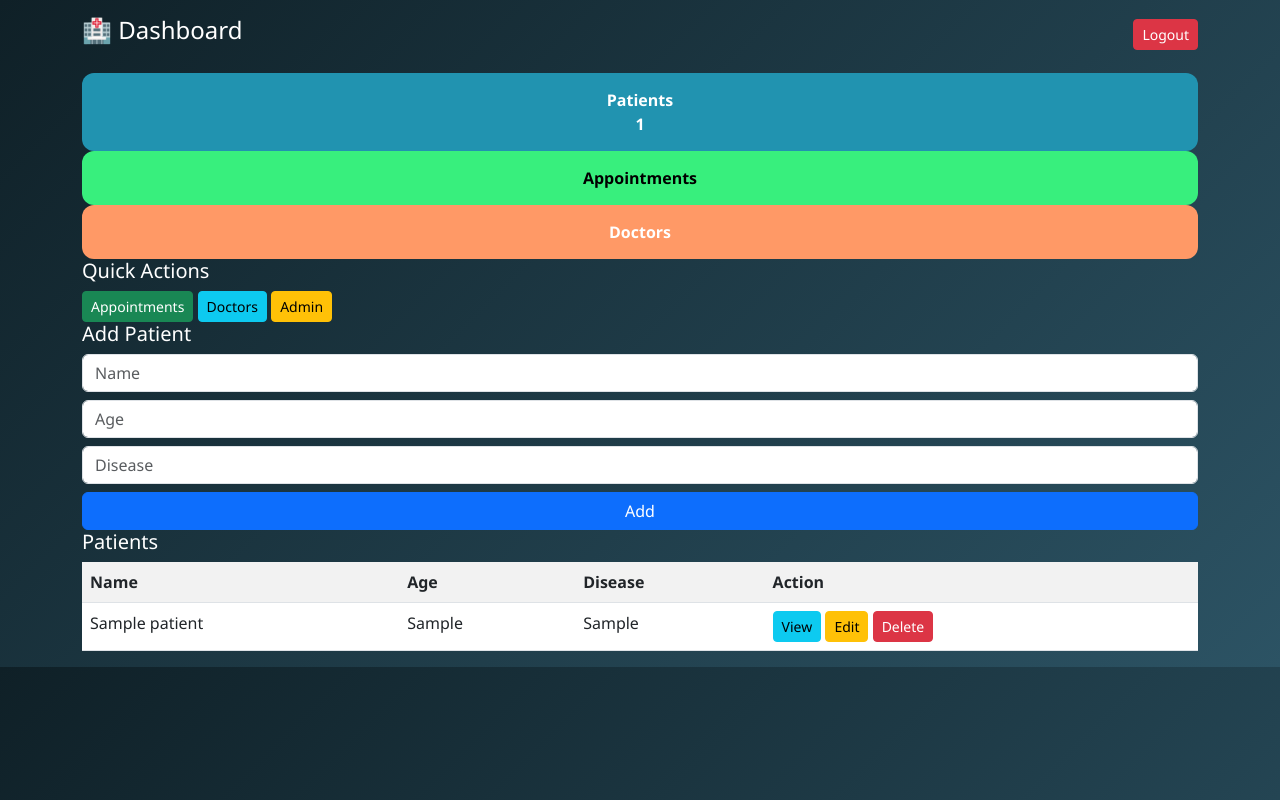
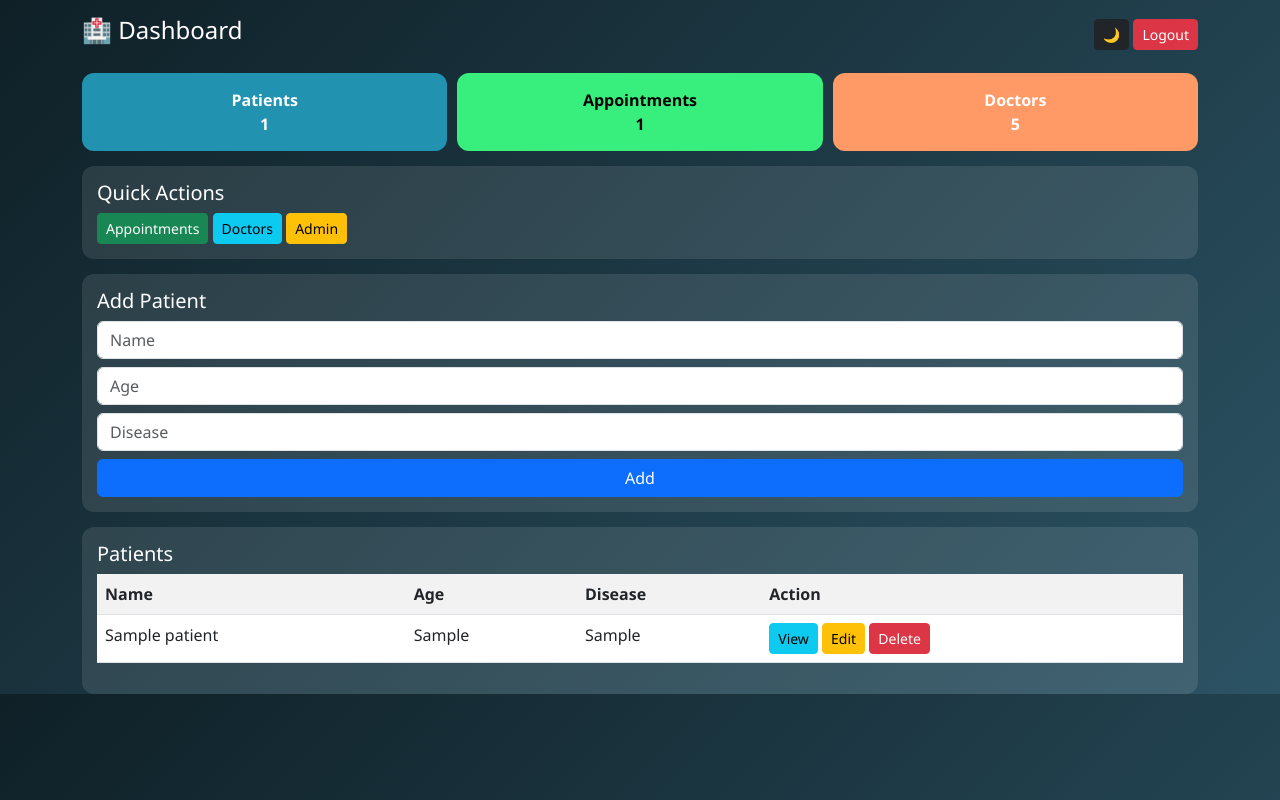
Before and after one commit to chibraheem776-sketch/Repository-name-hospital-system-Public-select-this-, a Flask app: page /dashboard in a window 1280 px wide. Run offline with Flask 3, Linux system fonts and the light colour scheme; the visitor is signed in with stand-in values (Sample User, id 1); tables that the repository leaves empty hold one stand-in row (values such as "Sample post").

Commit message:
fixed dashboard UI + dark mode

```diff
--- a/templates/index.html
+++ b/templates/index.html
@@ -9,9 +9,15 @@
 <style>
 
 body {
-    font-family:Segoe UI;
+    font-family: Segoe UI;
     background: linear-gradient(135deg,#0f2027,#2c5364);
     color:white;
+    transition:0.4s;
+}
+
+/* DARK MODE */
+.dark-mode {
+    background:#121212;
 }
 
 /* NAV */
@@ -21,32 +27,6 @@ body {
     align-items:center;
     margin-bottom:20px;
 }
-
-/* CARDS */
-<div class="row mb-3">
-
-<div class="col-md-4">
-<div class="card p-3 bg-primary text-white">
-<h5>Patients</h5>
-<h2>{{ total }}</h2>
-</div>
-</div>
-
-<div class="col-md-4">
-<div class="card p-3 bg-success text-white">
-<h5>Appointments</h5>
-<h2>{{ appointments }}</h2>
-</div>
-</div>
-
-<div class="col-md-4">
-<div class="card p-3 bg-warning text-white">
-<h5>Doctors</h5>
-<h2>{{ doctors }}</h2>
-</div>
-</div>
-
-</div>
 
 /* STATS */
 .stats {
@@ -66,6 +46,14 @@ body {
 .green { background:#38ef7d; color:black;}
 .orange { background:#ff9966; }
 
+/* CARD BOX */
+.card-box {
+    background: rgba(255,255,255,0.1);
+    padding:15px;
+    border-radius:12px;
+    margin-top:15px;
+}
+
 /* TABLE */
 .table {
     color:white;
@@ -79,14 +67,16 @@ body {
 </style>
 </head>
 
-<body>
+<body id="body">
 
 <div class="container mt-3">
 
+<!-- HEADER -->
 <div class="top-bar">
 <h4>🏥 Dashboard</h4>
 
 <div>
+<button onclick="toggleMode()" class="btn btn-dark btn-sm">🌙</button>
 <a href="/logout" class="btn btn-danger btn-sm">Logout</a>
 </div>
 </div>
@@ -99,11 +89,11 @@ Patients<br>{{ total }}
 </div>
 
 <div class="stat green">
-Appointments<br>{{ appointments_count }}
+Appointments<br>{{ appointments }}
 </div>
 
 <div class="stat orange">
-Doctors<br>{{ doctors_count }}
+Doctors<br>{{ doctors }}
 </div>
 
 </div>
@@ -121,9 +111,9 @@ Doctors<br>{{ doctors_count }}
 <h5>Add Patient</h5>
 
 <form action="/add" method="POST">
-<input name="name" class="form-control mb-2" placeholder="Name">
-<input name="age" class="form-control mb-2" placeholder="Age">
-<input name="disease" class="form-control mb-2" placeholder="Disease">
+<input name="name" class="form-control mb-2" placeholder="Name" required>
+<input name="age" class="form-control mb-2" placeholder="Age" required>
+<input name="disease" class="form-control mb-2" placeholder="Disease" required>
 
 <button class="btn btn-primary w-100">Add</button>
 </form>
@@ -153,11 +143,34 @@ Doctors<br>{{ doctors_count }}
 </td>
 </tr>
 {% endfor %}
+
 </table>
 
 </div>
 
 </div>
 
+<!-- DARK MODE SCRIPT -->
+<script>
+function toggleMode() {
+    let body = document.getElementById("body");
+
+    if (body.classList.contains("dark-mode")) {
+        body.classList.remove("dark-mode");
+        localStorage.setItem("mode","light");
+    } else {
+        body.classList.add("dark-mode");
+        localStorage.setItem("mode","dark");
+    }
+}
+
+window.onload = function() {
+    let mode = localStorage.getItem("mode");
+    if(mode === "dark"){
+        document.getElementById("body").classList.add("dark-mode");
+    }
+}
+</script>
+
 </body>
 </html>
```
